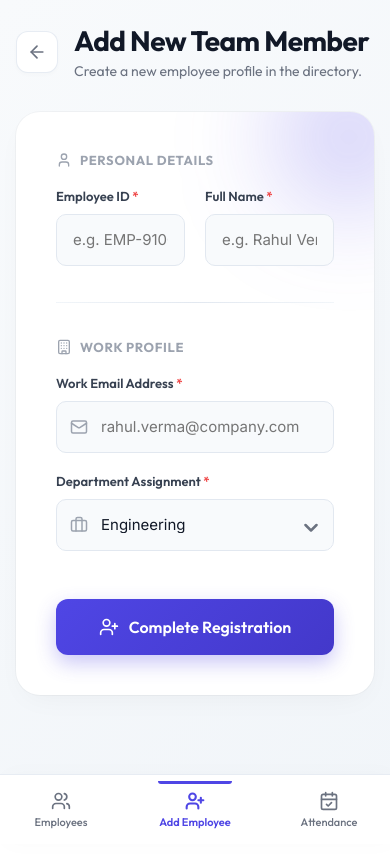
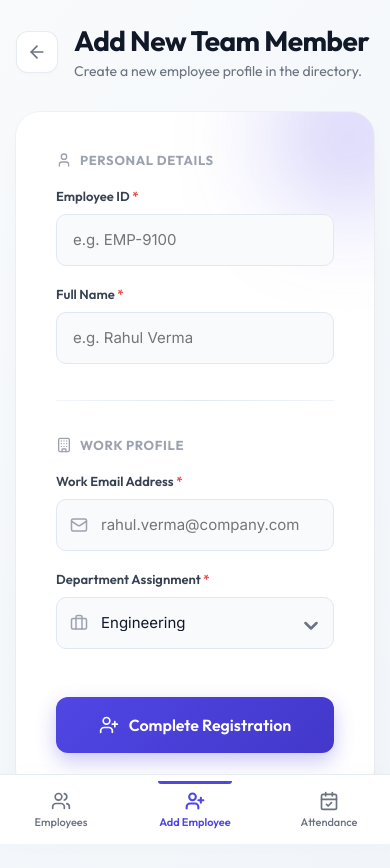
Before and after one commit to ishika2208/hrmslite, a React (Vite) app in the folder frontend/: page /add in a window 390 px wide. Shown: the top 868 px of the page. Before the commit the page ends 844 px from the top, so only its background shows below. Built offline with nearby package versions, Linux system fonts and the light colour scheme.

Commit message:
Fix UI glitches on mobile layout

```diff
--- a/frontend/src/index.css
+++ b/frontend/src/index.css
@@ -659,4 +659,9 @@ h2 {
   .table td {
     padding: 12px 16px;
   }
+
+  .responsive-filter {
+    justify-content: flex-start !important;
+    padding: 16px 20px !important;
+  }
 }
--- a/frontend/src/pages/AddEmployee.jsx
+++ b/frontend/src/pages/AddEmployee.jsx
@@ -98,7 +98,7 @@ const AddEmployee = () => {
                             <h3 style={{ fontSize: '13px', textTransform: 'uppercase', letterSpacing: '0.05em', fontWeight: '700', marginBottom: '20px', color: '#9ca3af', display: 'flex', alignItems: 'center', gap: '8px' }}>
                                 <User size={16} /> Personal Details
                             </h3>
-                            <div style={{ display: 'grid', gridTemplateColumns: '1fr 1fr', gap: '20px' }}>
+                            <div className="responsive-grid" style={{ display: 'grid', gridTemplateColumns: '1fr 1fr', gap: '20px' }}>
                                 <div className="form-group" style={{ marginBottom: 0 }}>
                                     <label className="form-label" style={{ fontSize: '13px', fontWeight: '600', color: '#374151' }}>Employee ID <span style={{ color: 'var(--danger)' }}>*</span></label>
                                     <input
--- a/frontend/src/pages/Attendance.jsx
+++ b/frontend/src/pages/Attendance.jsx
@@ -193,7 +193,7 @@ const Attendance = () => {
                                 </div>
                             ) : attendanceData?.records?.length > 0 ? (
                                 <div>
-                                    <div style={{ padding: '24px 32px', display: 'flex', justifyContent: 'flex-end', borderBottom: '1px solid var(--border-light)' }}>
+                                    <div className="responsive-filter" style={{ padding: '24px 32px', display: 'flex', justifyContent: 'flex-end', borderBottom: '1px solid var(--border-light)' }}>
                                         <div style={{ display: 'flex', alignItems: 'center', gap: '10px' }}>
                                             <span style={{ fontSize: '13px', color: 'var(--text-muted)', fontWeight: '500' }}>Filter by Date:</span>
                                             <input
```
